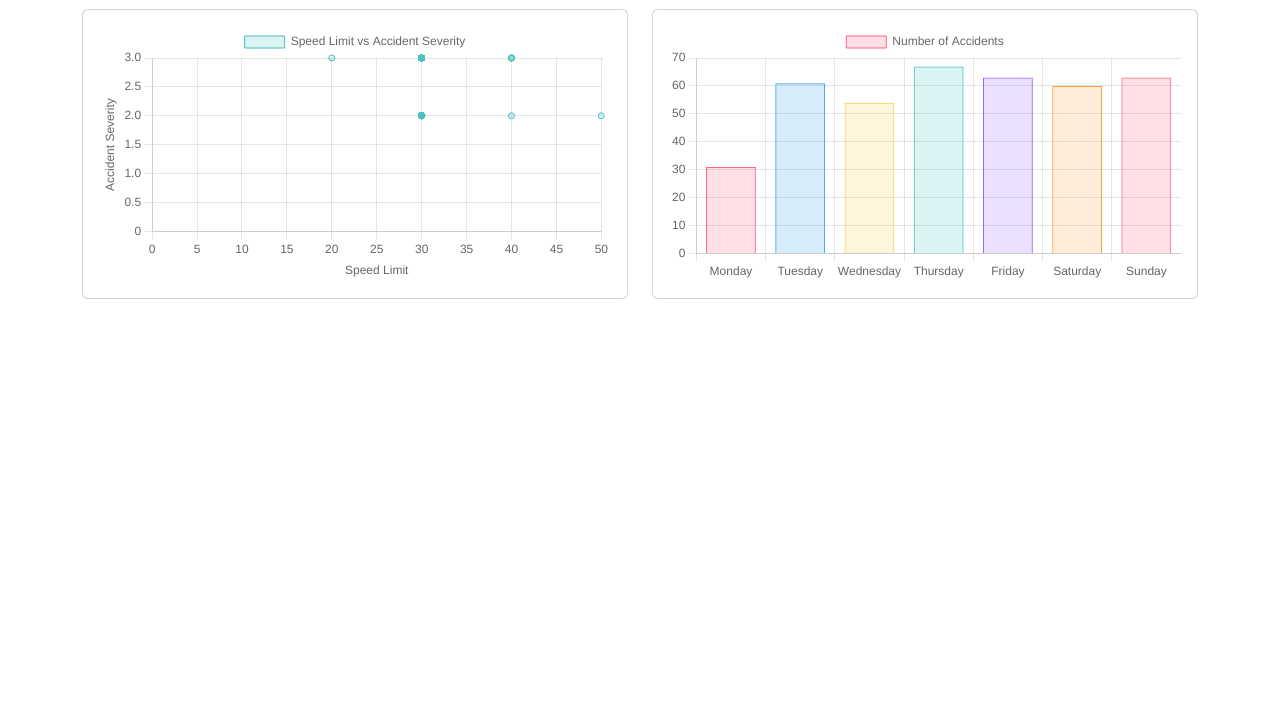
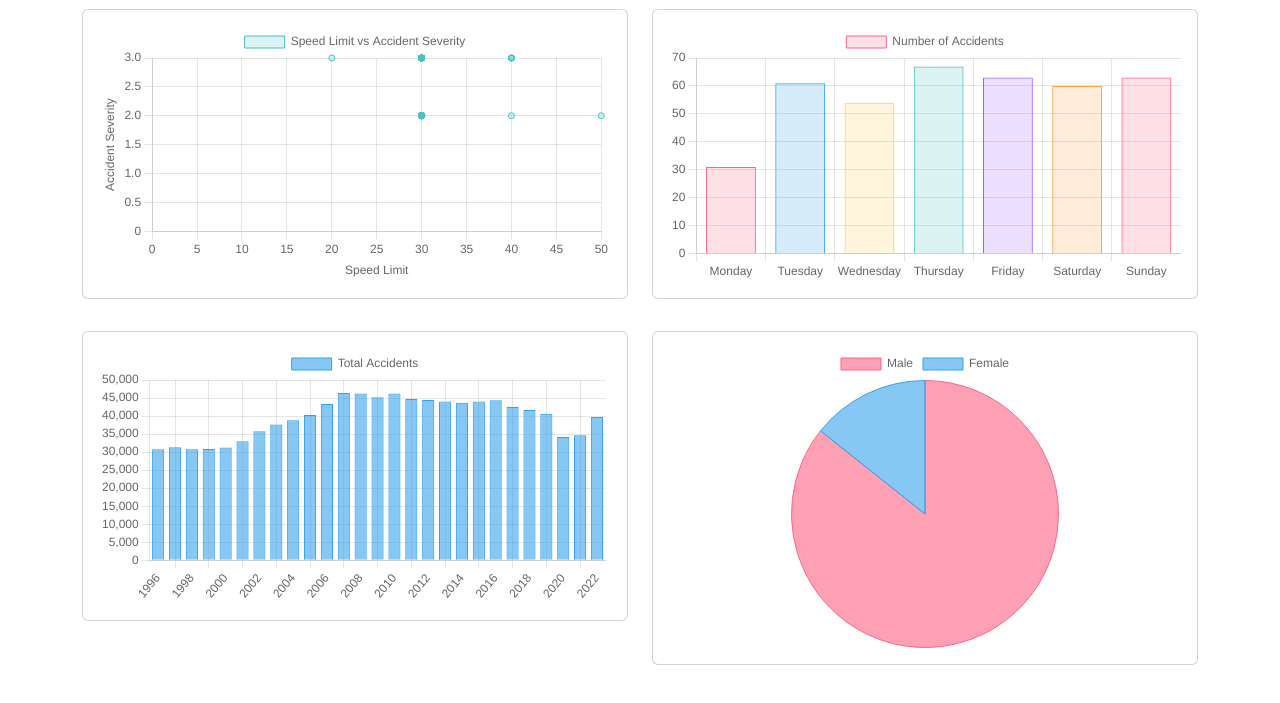
Before and after one commit to altf4-games/KSP-DA-Dashboard, a website: page public/insights/index.html in a window 1280 px wide. Shown: the part 63-766 px from the top of the page. Drawn offline with nearby package versions, Linux system fonts and the light colour scheme.

Commit message:
Added More Charts

```diff
--- /dev/null
+++ b/public/insights/Accident_Karnataka_Year-Wise.csv
@@ -0,0 +1,28 @@
+Year,Total_Accidents
+1996,30783
+1997,31349
+1998,30825
+1999,30864
+2000,31302
+2001,33000
+2002,35784
+2003,37658
+2004,38869
+2005,40317
+2006,43327
+2007,46363
+2008,46279
+2009,45190
+2010,46250
+2011,44731
+2012,44448
+2013,44020
+2014,43713
+2015,44011
+2016,44403
+2017,42542
+2018,41707
+2019,40658
+2020,34178
+2021,34647
+2022,39762
--- a/public/insights/index.html
+++ b/public/insights/index.html
@@ -51,6 +51,23 @@
                     </div>
                 </div>
             </div>
+            <div class="row">
+                <div class="col-md-6">
+                    <div class="card mb-3 text-bg mt-3">
+                        <div class="card-body">
+                            <canvas id="year-wise-chart"></canvas>
+                        </div>
+                    </div>
+                </div>
+                <div class="col-md-6">
+                    <div class="card mb-3 text-bg mt-3">
+                        <div class="card-body">
+                            <canvas id="genderChart" width="300" height="300"></canvas>
+                        </div>
+                    </div>
+                </div>
+            </div>
+        </div>
     </main>
     <script src="https://cdn.jsdelivr.net/npm/bootstrap@5.3.2/dist/js/bootstrap.bundle.min.js" integrity="sha384-C6RzsynM9kWDrMNeT87bh95OGNyZPhcTNXj1NW7RuBCsyN/o0jlpcV8Qyq46cDfL" crossorigin="anonymous"></script>
     <script src="https://cdnjs.cloudflare.com/ajax/libs/PapaParse/5.3.0/papaparse.min.js"></script>
--- a/public/insights/index.js
+++ b/public/insights/index.js
@@ -104,3 +104,103 @@ const drawChart = (accidentsByDay) => {
     },
   });
 };
+
+// plot Gender_Distribution.csv
+
+fetch("Accident_Karnataka_Year-Wise.csv")
+  .then((response) => response.text())
+  .then((data) => {
+    const rows = data.split("\n").slice(1); // Split data into rows, excluding header
+    const years = [];
+    const totalAccidents = [];
+
+    // Parse each row
+    rows.forEach((row) => {
+      const columns = row.split(",");
+      const year = columns[0];
+      const accidents = parseInt(columns[1]);
+
+      years.push(year);
+      totalAccidents.push(accidents);
+    });
+
+    // Create Chart.js chart
+    const ctx = document.getElementById("year-wise-chart").getContext("2d");
+    const chart = new Chart(ctx, {
+      type: "bar",
+      data: {
+        labels: years,
+        datasets: [
+          {
+            label: "Total Accidents",
+            data: totalAccidents,
+            backgroundColor: "rgba(54, 162, 235, 0.6)",
+            borderColor: "rgba(54, 162, 235, 1)",
+            borderWidth: 1,
+          },
+        ],
+      },
+      options: {
+        scales: {
+          yAxes: [
+            {
+              ticks: {
+                beginAtZero: true,
+              },
+            },
+          ],
+        },
+      },
+    });
+  });
+
+const data = {
+  labels: ["Male", "Female"],
+  datasets: [
+    {
+      data: [8602, 1436],
+      backgroundColor: ["#36A2EB", "#FF6384"],
+      hoverBackgroundColor: ["#36A2EB", "#FF6384"],
+    },
+  ],
+};
+
+const accidentsData = [
+  { gender: "Male", count: 8602 },
+  { gender: "Female", count: 1436 },
+];
+
+// Extract labels and data
+const genders = accidentsData.map((item) => item.gender);
+const counts = accidentsData.map((item) => item.count);
+
+// Create Chart.js chart
+const ctx = document.getElementById("genderChart").getContext("2d");
+ctx.canvas.width = 300;
+ctx.canvas.height = 300;
+const chart = new Chart(ctx, {
+  type: "pie",
+  data: {
+    labels: genders,
+    datasets: [
+      {
+        data: counts,
+        backgroundColor: [
+          "rgba(255, 99, 132, 0.6)", // Red for males
+          "rgba(54, 162, 235, 0.6)", // Blue for females
+        ],
+        borderColor: ["rgba(255, 99, 132, 1)", "rgba(54, 162, 235, 1)"],
+        borderWidth: 1,
+        maintainAspectRatio: false,
+      },
+    ],
+  },
+  options: {
+    title: {
+      display: true,
+      text: "Accidents Involving Males and Females",
+    },
+    responsive: true,
+    maintainAspectRatio: false,
+  },
+});
```
